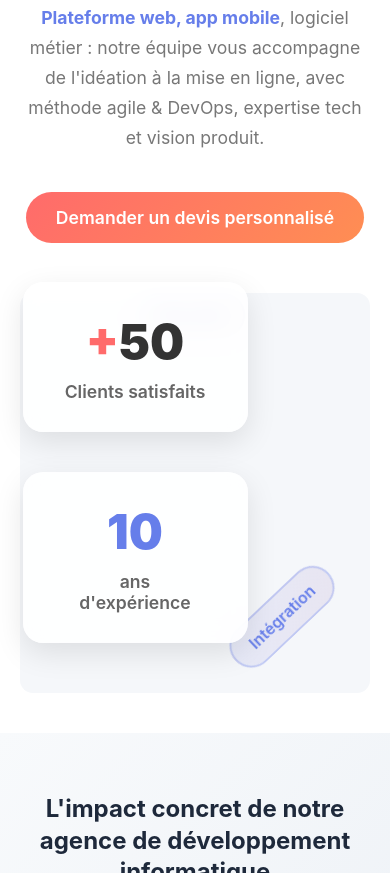
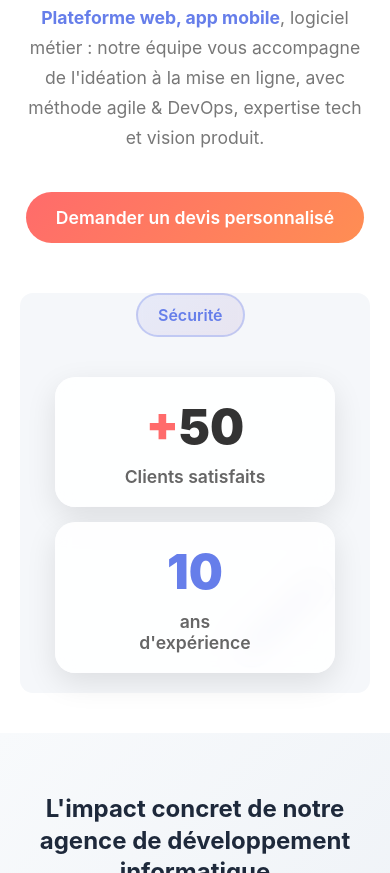
Before and after one commit to ZinebCode1/agence-web, a plain HTML site: page index.html in a window 390 px wide. Shown: the part 492-1365 px from the top of the page. Drawn offline with Linux system fonts and the light colour scheme.

Commit message:
Description des changements

```diff
--- a/style.css
+++ b/style.css
@@ -200,6 +200,7 @@
         }
 
         /* Statistics */
+     /* Statistics */
 .stats {
     position: absolute;
     bottom: 50px;
@@ -208,6 +209,8 @@
     display: flex;
     gap: 40px;
     justify-content: center;
+    flex-wrap: wrap; /* Allow wrapping on smaller screens */
+    padding: 0 20px; /* Add horizontal padding */
 }
 
 .stat-item {
@@ -218,6 +221,42 @@
     box-shadow: 0 10px 30px rgba(0, 0, 0, 0.1);
     backdrop-filter: blur(10px);
     min-width: 225px;
+    flex: 0 1 auto; /* Allow items to shrink if needed */
+}
+
+/* Tablet and smaller screens */
+@media (max-width: 768px) {
+    .stats {
+        bottom: 30px;
+        right: 0; /* Remove the right offset on mobile */
+        gap: 20px;
+        padding: 0 15px;
+    }
+
+    .stat-item {
+        min-width: 150px;
+        padding: 20px;
+        flex: 1 1 calc(50% - 10px); /* Two items per row on tablets */
+        max-width: calc(50% - 10px);
+    }
+}
+
+/* Mobile phones */
+@media (max-width: 480px) {
+    .stats {
+        bottom: 20px;
+        gap: 15px;
+        flex-direction: column; /* Stack vertically on mobile */
+        align-items: center;
+        padding: 0 20px;
+    }
+
+    .stat-item {
+        min-width: unset;
+        width: 100%;
+        max-width: 280px; /* Limit max width for better appearance */
+        padding: 20px 15px;
+    }
 }
 
         .stat-number {
```
Lines whose indentation alone changed are shown as unchanged.
